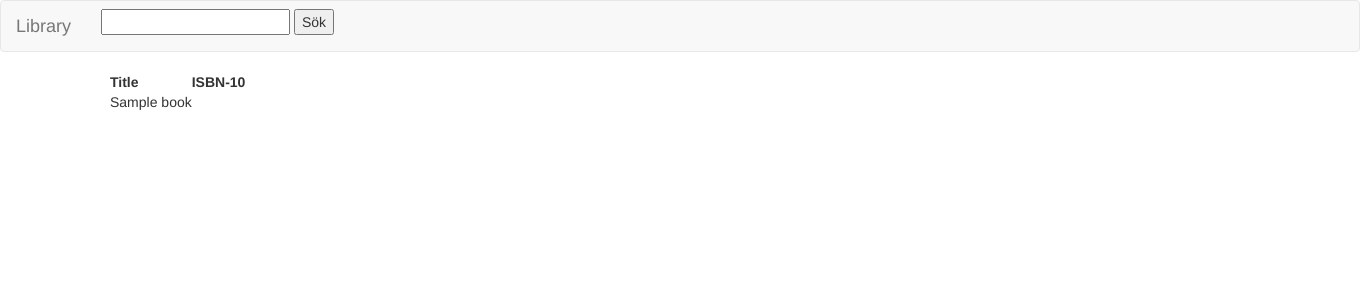
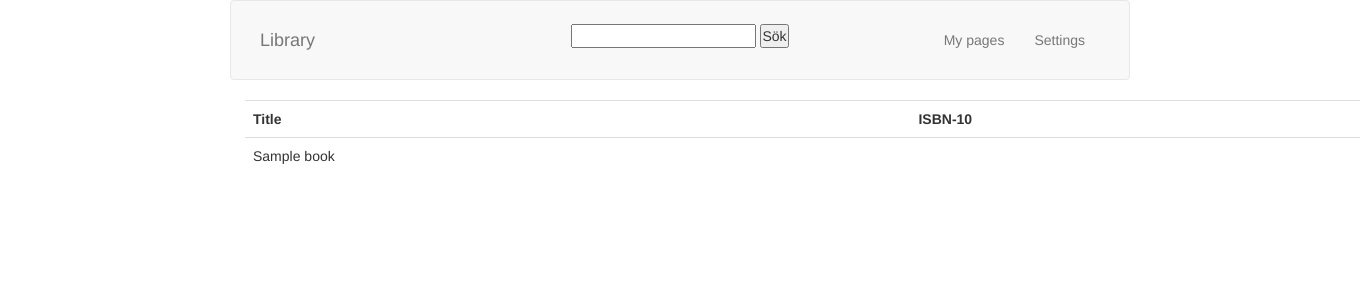
Before and after one commit to T42017/Projekt3-Team2, a PHP site: page /php/index.php in a window 1360 px wide. Shown: the top 300 px of the page. Run offline with PHP 8.4, Linux system fonts and the light colour scheme; tables that the repository leaves empty hold one stand-in row (values such as "Sample post"); some libraries are stand-ins or nearby versions.

Commit message:
Added some css and bootstrap. Currently designed is messed up.

```diff
--- /dev/null
+++ b/css/main.css
@@ -0,0 +1,8 @@
+.navbar-center {
+	position: absolute;
+	width: 100%;
+	left: 0;
+	text-align: center;
+	margin: 0 auto;
+	margin-top: 1%;
+}
--- a/templates/header.twig
+++ b/templates/header.html
@@ -5,8 +5,11 @@
 		<!-- BOOTSTRAP CDN -->
 	    <link rel="stylesheet" href="https://maxcdn.bootstrapcdn.com/bootstrap/3.3.7/css/bootstrap.min.css">
 
+	    <!-- MAIN CSS -->
+	    <link rel="stylesheet" href="../css/main.css">
+
 	    <!-- INDEX CSS -->
-	    <link rel="stylesheet" href="indexstyling.css">
+	    <link rel="stylesheet" href="../css/index.css">
 
 	    <!-- JQUERY CDN -->
 	    <script src="https://ajax.googleapis.com/ajax/libs/jquery/3.2.1/jquery.min.js"></script>
```
Also changed, not shown: templates/index.twig (+4 -21 lines), templates/navbar.html (added, +32 -0 lines), css/index.css (renamed from templates/indexstyling.css), templates/footer.html (renamed from templates/footer.twig).
